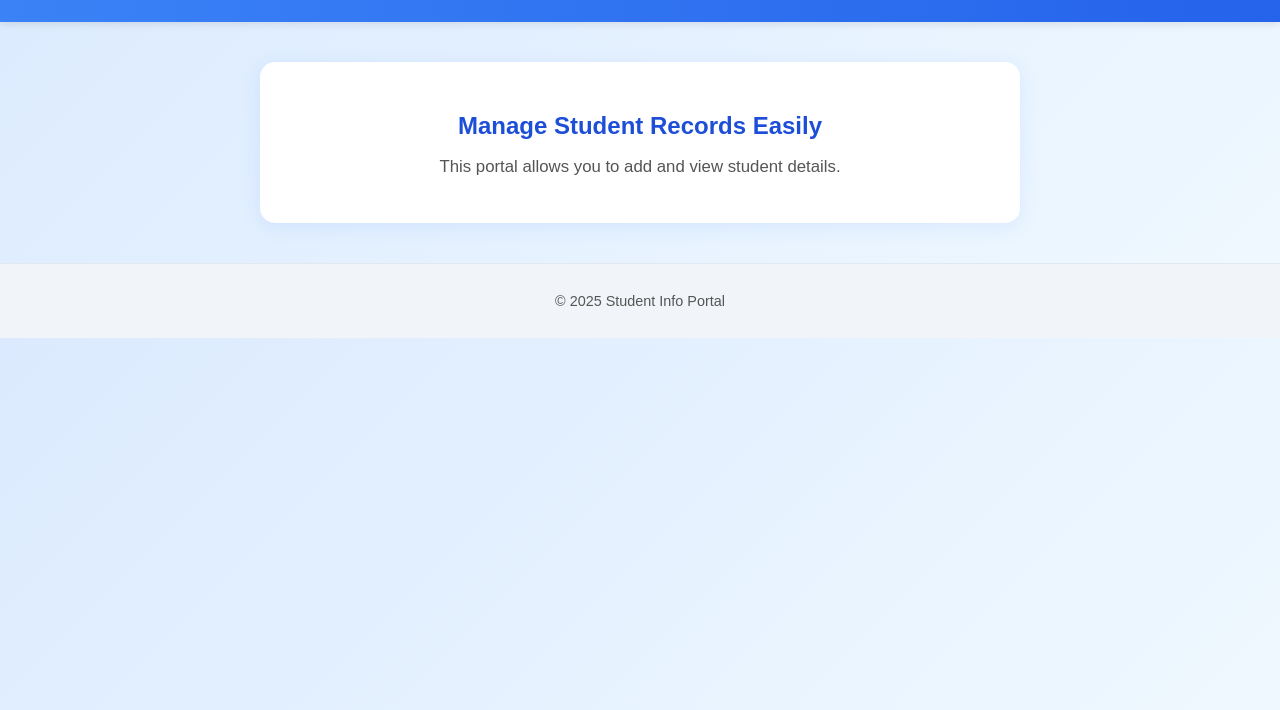
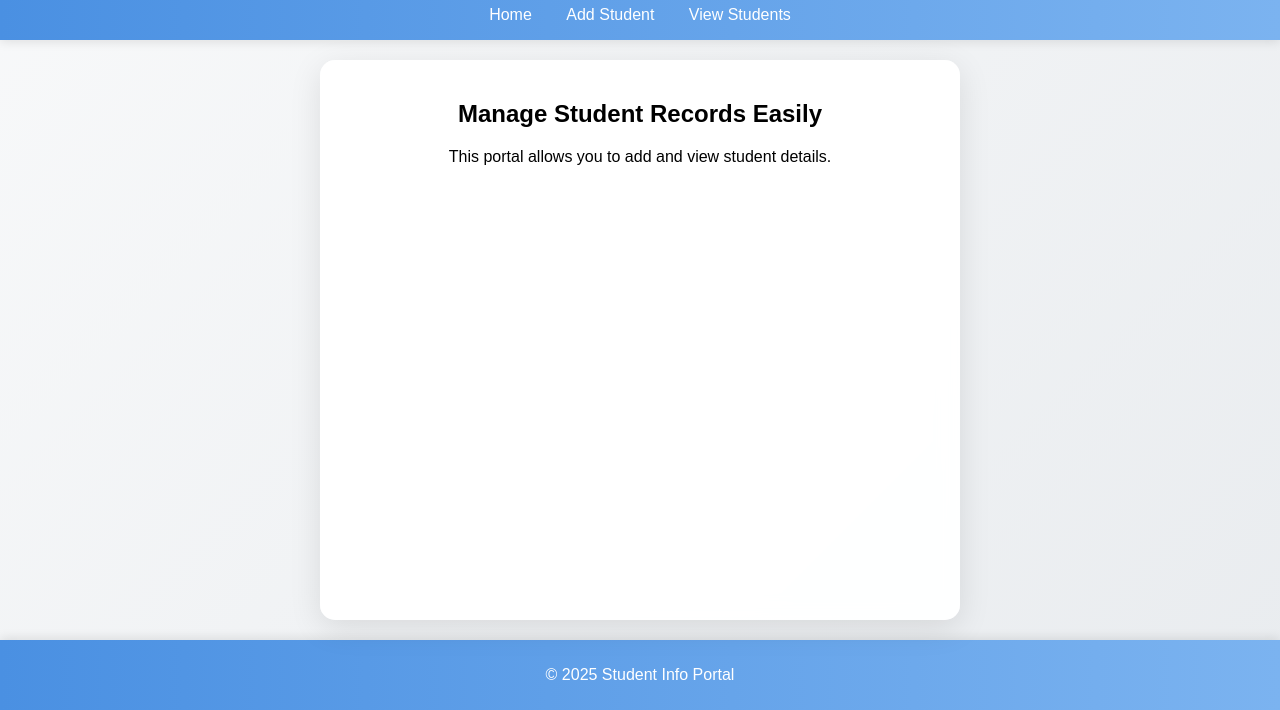
Before and after one commit to mabdisalan/StudentInfoPortal-2, a plain HTML site: page studentInfoPortal/index.html in a window 1280 px wide. Shown: the part 90-800 px from the top of the page. Drawn offline with Linux system fonts and the light colour scheme.

Commit message:
Change stylesheet link from index.css to style.css

```diff
--- a/studentInfoPortal/index.html
+++ b/studentInfoPortal/index.html
@@ -4,7 +4,7 @@
   <meta charset="UTF-8">
   <meta name="viewport" content="width=device-width, initial-scale=1.0">
   <title>Student Info Portal</title>
-  <link rel="stylesheet" href="../CSS/index.css">
+  <link rel="stylesheet" href="../CSS/style.css">
 </head>
 <body>
   <header>
```
